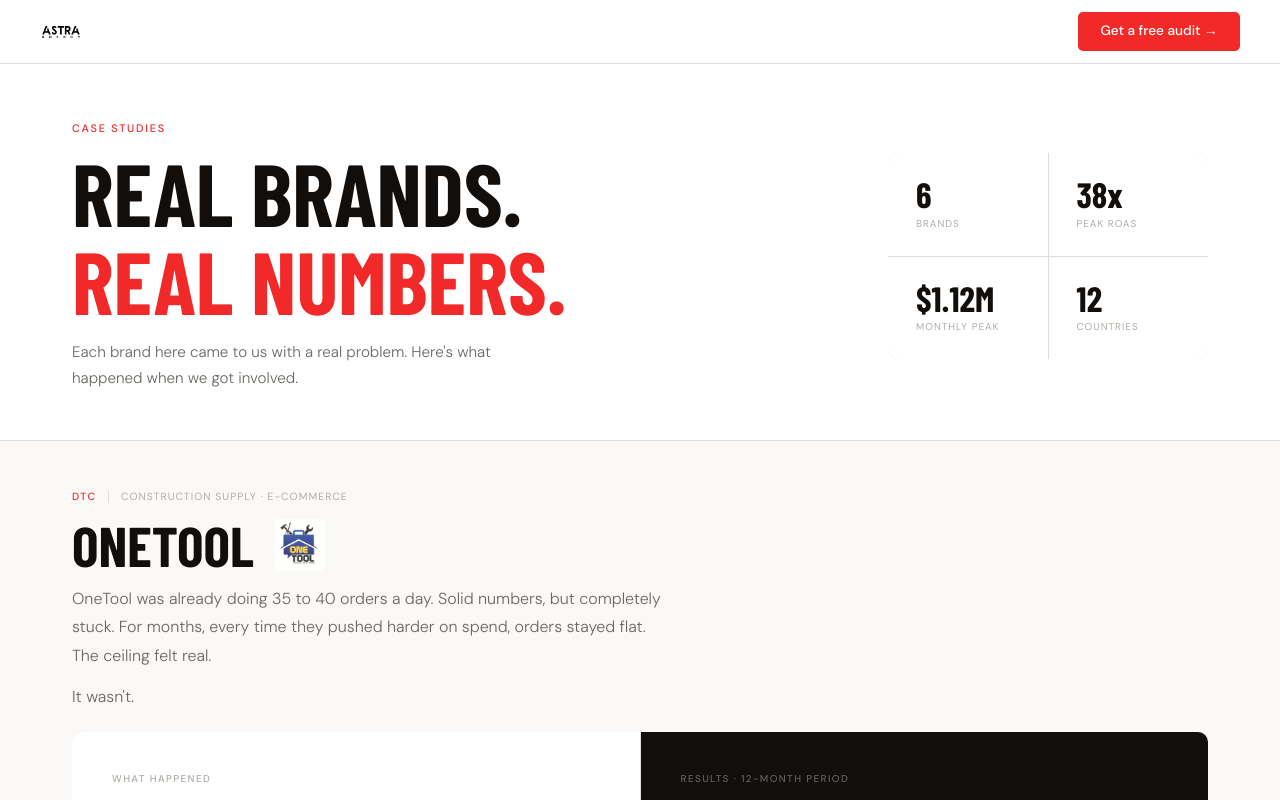
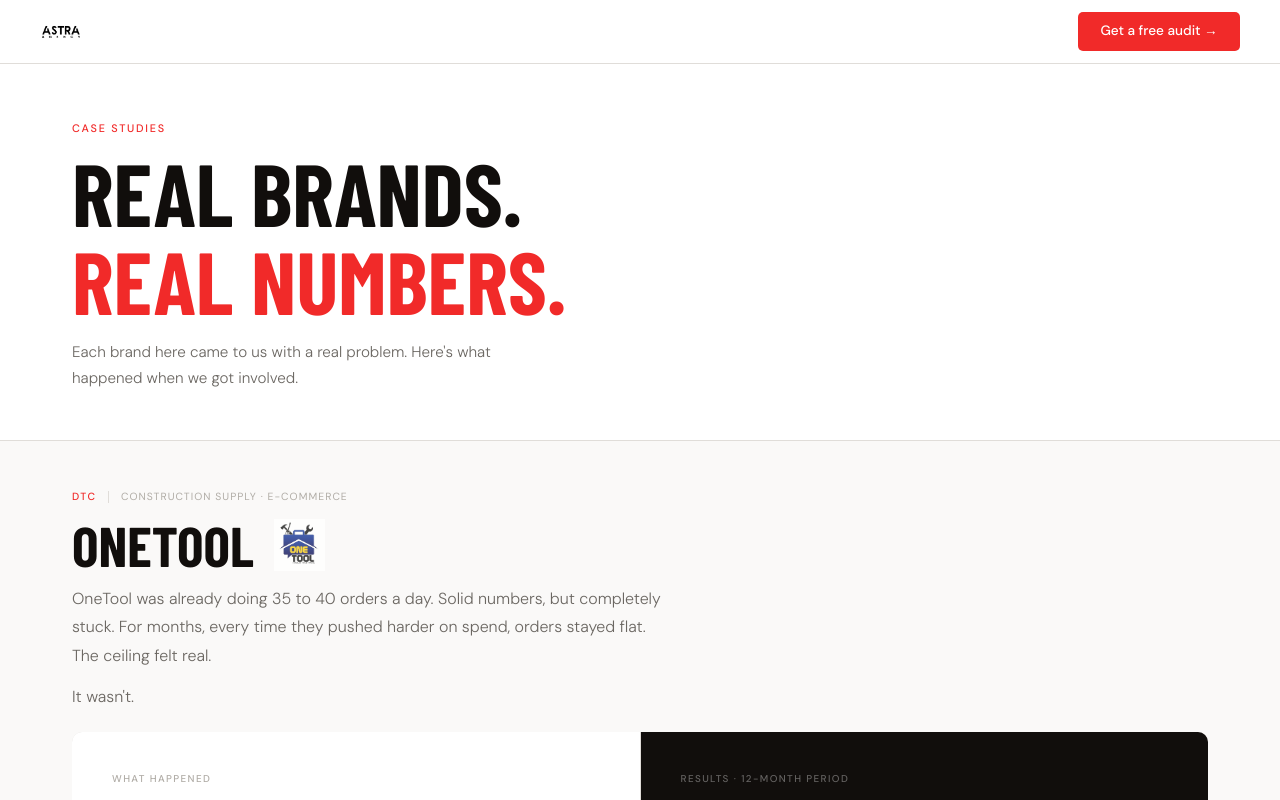
Before and after one commit to agencyastraa/astra-case-studies, a Next.js app: page / in a window 1280 px wide. Shown: the top 800 px of the page. Built offline with nearby package versions, Linux system fonts and the light colour scheme; a web font is replaced by a local one.

Commit message:
Remove hero stats panel

```diff
--- a/src/app/globals.css
+++ b/src/app/globals.css
@@ -68,10 +68,6 @@
   background: var(--white);
   text-align: center;
 }
-.page-hero-grid { display: block; }
-.page-hero-left { }
-.page-hero-stats { display: none; }
-.hero-stat { }
 .page-hero-label {
   font-size: 0.68rem;
   letter-spacing: 0.16em;
@@ -670,45 +666,7 @@
   .page-hero h1 { font-size: 5.5rem; margin-bottom: 1rem; }
   .page-hero-sub { margin-left: 0; margin-right: 0; max-width: 480px; }
 
-  .page-hero-grid {
-    display: flex;
-    align-items: center;
-    justify-content: space-between;
-    gap: 3rem;
-  }
-  .page-hero-left { flex: 1; }
-  .page-hero-stats {
-    display: grid;
-    grid-template-columns: 1fr 1fr;
-    gap: 1px;
-    background: var(--g200);
-    border-radius: 10px;
-    overflow: hidden;
-    flex-shrink: 0;
-    width: 320px;
-  }
-  .hero-stat {
-    background: var(--white);
-    padding: 1.5rem 1.75rem;
-    border: none;
-  }
-  .hero-stat-num {
-    font-family: var(--fd);
-    font-size: 2.2rem;
-    font-weight: 900;
-    color: var(--black);
-    line-height: 1;
-    margin-bottom: 0.25rem;
-  }
-  .hero-stat-label {
-    font-size: 0.62rem;
-    letter-spacing: 0.1em;
-    text-transform: uppercase;
-    color: var(--g400);
-    font-weight: 400;
-  }
-
-  .case-section { padding: 3rem 0; }
+.case-section { padding: 3rem 0; }
   .other-cases-section { padding: 3rem 0; }
   .story-panel { padding: 2.5rem; }
   .metrics-panel { padding: 2.5rem; gap: 1.5rem; }
--- a/src/app/page.tsx
+++ b/src/app/page.tsx
@@ -22,8 +22,6 @@
         {/* ── PAGE HERO ── */}
         <div className="page-hero">
           <div className="case-inner">
-            <div className="page-hero-grid">
-              <div className="page-hero-left">
             <p className="page-hero-label">Case Studies</p>
             <h1>
               Real brands.<br />
@@ -33,26 +31,6 @@
               Each brand here came to us with a real problem.
               Here&apos;s what happened when we got involved.
             </p>
-              </div>
-              <div className="page-hero-stats">
-                <div className="hero-stat">
-                  <div className="hero-stat-num">6</div>
-                  <div className="hero-stat-label">Brands</div>
-                </div>
-                <div className="hero-stat">
-                  <div className="hero-stat-num">38x</div>
-                  <div className="hero-stat-label">Peak ROAS</div>
-                </div>
-                <div className="hero-stat">
-                  <div className="hero-stat-num">$1.12M</div>
-                  <div className="hero-stat-label">Monthly peak</div>
-                </div>
-                <div className="hero-stat">
-                  <div className="hero-stat-num">12</div>
-                  <div className="hero-stat-label">Countries</div>
-                </div>
-              </div>
-            </div>
           </div>
         </div>
 
```
Lines whose indentation alone changed are shown as unchanged.
